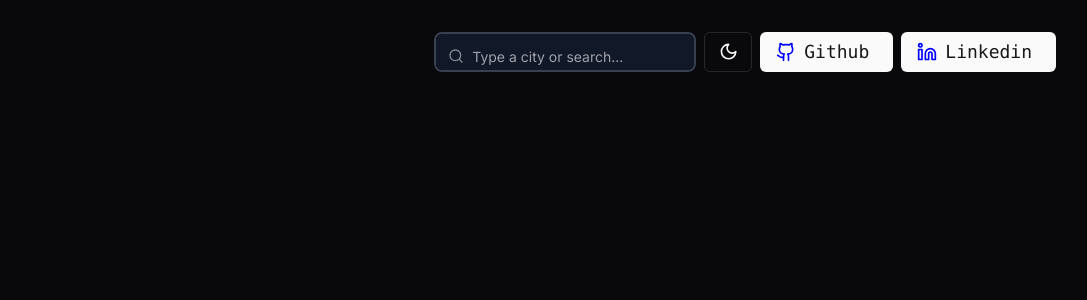
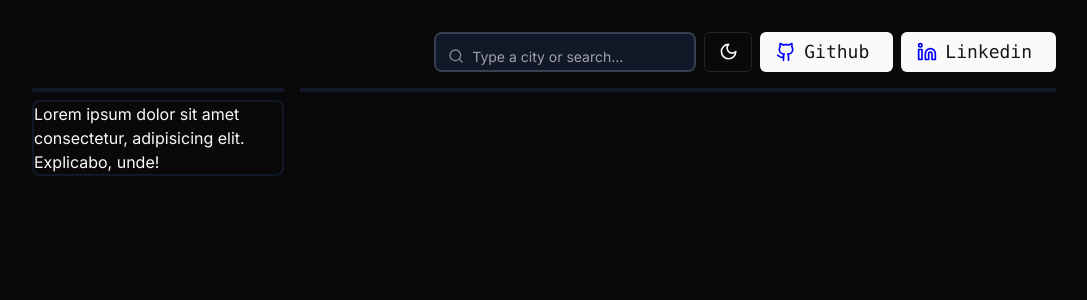
Before and after one commit to ParthGupta84616/Weather-App-Next.js, a Next.js app: page / in a window 1280 px wide. Shown: the top 300 px of the page, without its empty margins (96-1183 px from the left). Built offline with nearby package versions, Linux system fonts and the light colour scheme; no server answers.

Commit message:
Completing Weather Route and Context API

```diff
--- a/package.json
+++ b/package.json
@@ -13,6 +13,7 @@
     "@radix-ui/react-dropdown-menu": "^2.1.1",
     "@radix-ui/react-popover": "^1.1.1",
     "@radix-ui/react-slot": "^1.1.0",
+    "axios": "^1.7.2",
     "class-variance-authority": "^0.7.0",
     "clsx": "^2.1.1",
     "cmdk": "^1.0.0",
--- /dev/null
+++ b/src/app/api/weather/route.ts
@@ -0,0 +1,17 @@
+import { NextResponse } from "next/server";
+import axios from "axios";
+
+
+export async function GET() {
+    try {
+        const lat = 32.806671;
+        const lon = -86.791130;
+        const url = `https://api.openweathermap.org/data/2.5/weather?lat=${lat}&lon=${lon}&appid=${process.env.API_KEY}`;
+
+        const response = await axios.get(url);
+
+        return NextResponse.json({ message: "Success" , data:response.data}, { status: 200 });
+    }  catch (error:any) {
+        return NextResponse.json({ message: error.message }, { status: 500 });
+    }
+}
--- a/src/app/page.tsx
+++ b/src/app/page.tsx
@@ -1,10 +1,25 @@
 import Navbar from '@/components/Navbar'
+import Temperature from '@/components/Temperature'
 import React from 'react'
 export default function page() {
   return (
-    <div className='mx-[8rem] my-[2rem]'>
+    <div className='lg:mx-[8rem] lg:my-[2rem] m-4'>
       <main>
         <Navbar />
+        <div className="flex flex-col md:flex-row sm:flex-row justify-between gap-4 mt-4">
+          <div className="h-full lg:w-1/3 md:w-full  gap-2 flex flex-col justify-between">
+            <div className="w-full rounded-lg border-gray-900 border-2 ">
+            <Temperature />
+            </div>
+            <div className="w-full rounded-lg border-gray-900 border-2">
+              Lorem ipsum dolor sit amet consectetur, adipisicing elit. Explicabo, unde!
+
+            </div>
+          </div>
+          <div className="h-full w-full border-2 border-gray-900">
+
+          </div>
+        </div>
       </main>
     </div>
   )
--- a/src/components/Navbar.tsx
+++ b/src/components/Navbar.tsx
@@ -38,8 +38,8 @@ import {
 import { useGlobalContext } from "@/context/globalContext";
 
 export default function Navbar() {
-  const { data } = useGlobalContext();
-  console.log(data)
+  const { forcast } = useGlobalContext();
+  console.log(forcast)
   const { setTheme } = useTheme();
   const router = useRouter();
   return (
--- /dev/null
+++ b/src/components/Temperature.tsx
@@ -0,0 +1,13 @@
+"use client";
+import { useGlobalContext } from '@/context/globalContext';
+import React from 'react'
+
+export default function Temperature() {
+    const { forcast }= useGlobalContext()
+
+  return (
+    <div>
+
+    </div>
+  )
+}
--- a/src/context/globalContext.js
+++ b/src/context/globalContext.js
@@ -1,5 +1,6 @@
 "use client";
-import React, { createContext, useContext, useState } from 'react';
+import axios from 'axios';
+import React, { createContext, useContext, useEffect, useState } from 'react';
 
 // Create the global context
 export const GlobalContext = createContext();
@@ -7,17 +8,25 @@ export const GlobalUpdateContext = createContext();
 
 // Create the provider component
 export const GlobalProvider = ({ children }) => {
-    // Define the state variables
-    const [data, setData] = useState("Parth Gupta");
-    const [loading, setLoading] = useState(false);
-    const [error, setError] = useState(null);
+    const [forcast, setForcast] = useState({})
 
-    // Define any actions or functions you need
+    const response = async () => {
+        try {
+            const data = await axios.get("/api/weather")
+            console.log(data)
+            setForcast(data.data)
+        } catch (error) {
+            console.log(error)
+        }
+    }
 
-    // Return the provider with the state and actions
+    useEffect(() => {
+        response()
+    }, [])
+
     return (
-        <GlobalContext.Provider value={{data}}>
-            <GlobalUpdateContext.Provider>
+        <GlobalContext.Provider value={{forcast}}>
+            <GlobalUpdateContext.Provider value={{forcast}}>
                 {children}
             </GlobalUpdateContext.Provider>
         </GlobalContext.Provider>
```
